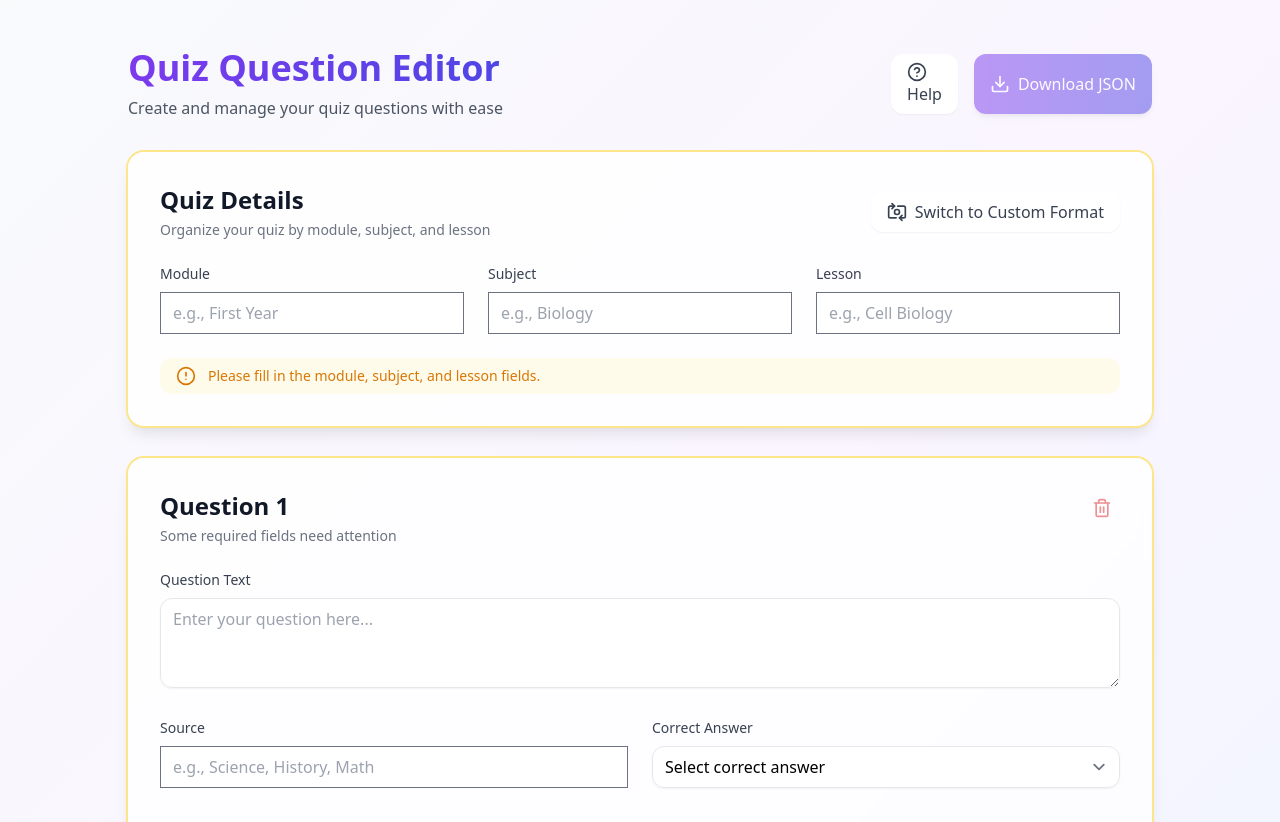
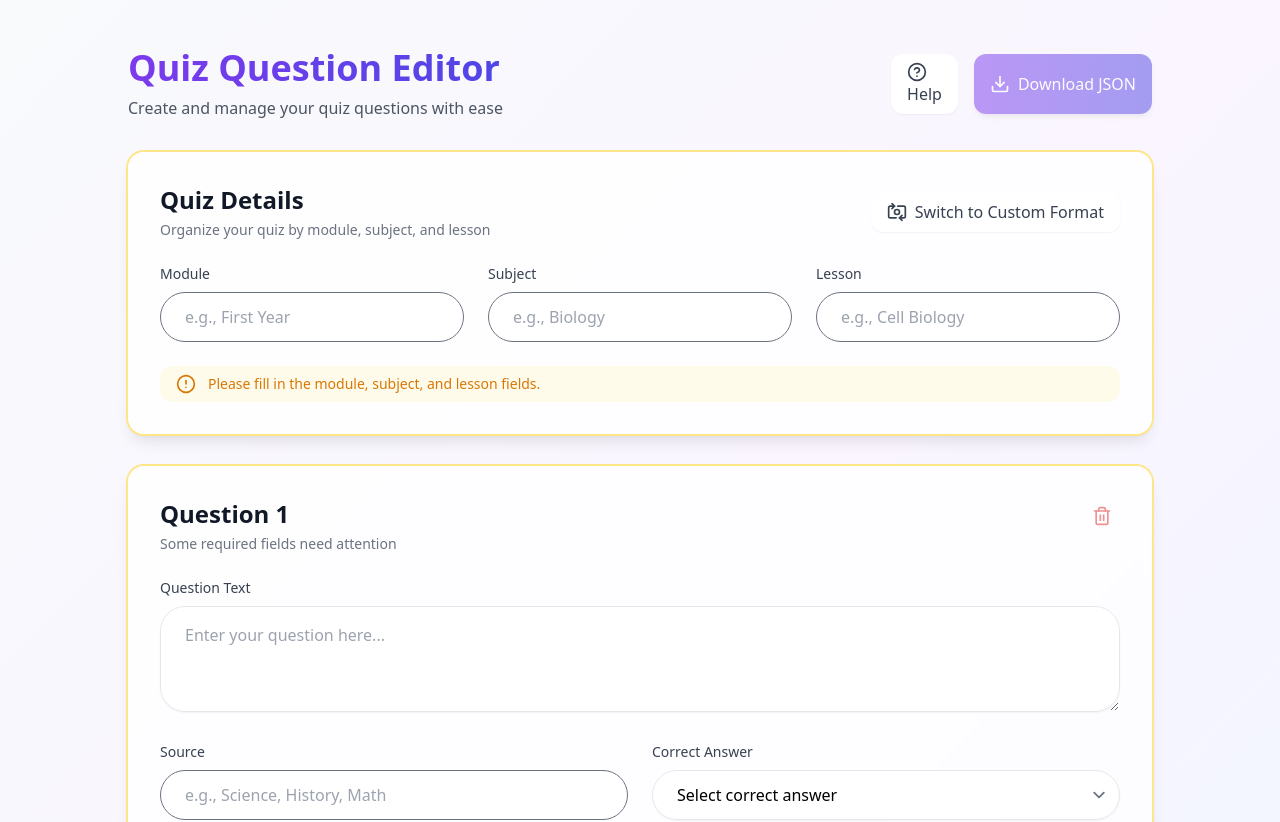
Before and after one commit to MuhammadAly11/ZagazogaWebApp, a React (Vite) app: page / in a window 1280 px wide. Shown: the top 822 px of the page. Built offline with nearby package versions, Linux system fonts and the light colour scheme.

Commit message:
style: Enhance input fields with rounded corners and better padding

```diff
--- a/src/App.tsx
+++ b/src/App.tsx
@@ -360,7 +360,7 @@ function App() {
                   value={metadata.module}
                   onChange={e => updateModuleMetadata({ module: e.target.value })}
                   placeholder="e.g., First Year"
-                  className="w-full"
+                  className="w-full rounded-[25px] px-6 py-3"
                 />
               </div>
 
@@ -373,7 +373,7 @@ function App() {
                   value={metadata.subject}
                   onChange={e => updateModuleMetadata({ subject: e.target.value })}
                   placeholder="e.g., Biology"
-                  className="w-full"
+                  className="w-full rounded-[25px] px-6 py-3"
                 />
               </div>
 
@@ -386,7 +386,7 @@ function App() {
                   value={metadata.lesson}
                   onChange={e => updateModuleMetadata({ lesson: e.target.value })}
                   placeholder="e.g., Cell Biology"
-                  className="w-full"
+                  className="w-full rounded-[25px] px-6 py-3"
                 />
               </div>
             </div>
@@ -401,7 +401,7 @@ function App() {
                   value={metadata.title}
                   onChange={e => updateCustomMetadata({ title: e.target.value })}
                   placeholder="e.g., Biology Quiz - Cell Structure"
-                  className="w-full"
+                  className="w-full rounded-[25px] px-6 py-3"
                 />
               </div>
 
@@ -415,7 +415,7 @@ function App() {
                     value={metadata.module}
                     onChange={e => updateCustomMetadata({ module: e.target.value })}
                     placeholder="e.g., First Year"
-                    className="w-full"
+                    className="w-full rounded-[25px] px-6 py-3"
                   />
                 </div>
 
@@ -441,7 +441,7 @@ function App() {
                     <input
                       type="text"
                       placeholder="Add a tag"
-                      className="flex-1"
+                      className="flex-1 rounded-[25px] px-6 py-3"
                       onKeyPress={e => {
                         if (e.key === 'Enter') {
                           const input = e.target as HTMLInputElement;
@@ -522,7 +522,7 @@ function App() {
                   onChange={e => updateQuestion(index, { question: e.target.value })}
                   placeholder="Enter your question here..."
                   rows={3}
-                  className="w-full"
+                  className="w-full rounded-[25px] px-6 py-4"
                 />
               </div>
 
@@ -536,7 +536,7 @@ function App() {
                     value={question.source}
                     onChange={e => updateQuestion(index, { source: e.target.value })}
                     placeholder="e.g., Science, History, Math"
-                    className="w-full"
+                    className="w-full rounded-[25px] px-6 py-3"
                   />
                 </div>
 
@@ -547,7 +547,7 @@ function App() {
                   <select
                     value={question.answer}
                     onChange={e => updateQuestion(index, { answer: e.target.value as Option })}
-                    className="w-full"
+                    className="w-full rounded-[25px] px-6 py-3"
                   >
                     <option value="">Select correct answer</option>
                     {getAvailableOptions(index).map(opt => (
@@ -573,7 +573,7 @@ function App() {
                       value={question[opt]}
                       onChange={e => updateQuestion(index, { [opt]: e.target.value })}
                       placeholder={`Enter option ${opt.toUpperCase()}`}
-                      className={`w-full ${
+                      className={`w-full rounded-[25px] px-6 py-3 ${
                         question.answer === opt ? 'border-green-200 bg-green-50/50' : ''
                       }`}
                     />
```
